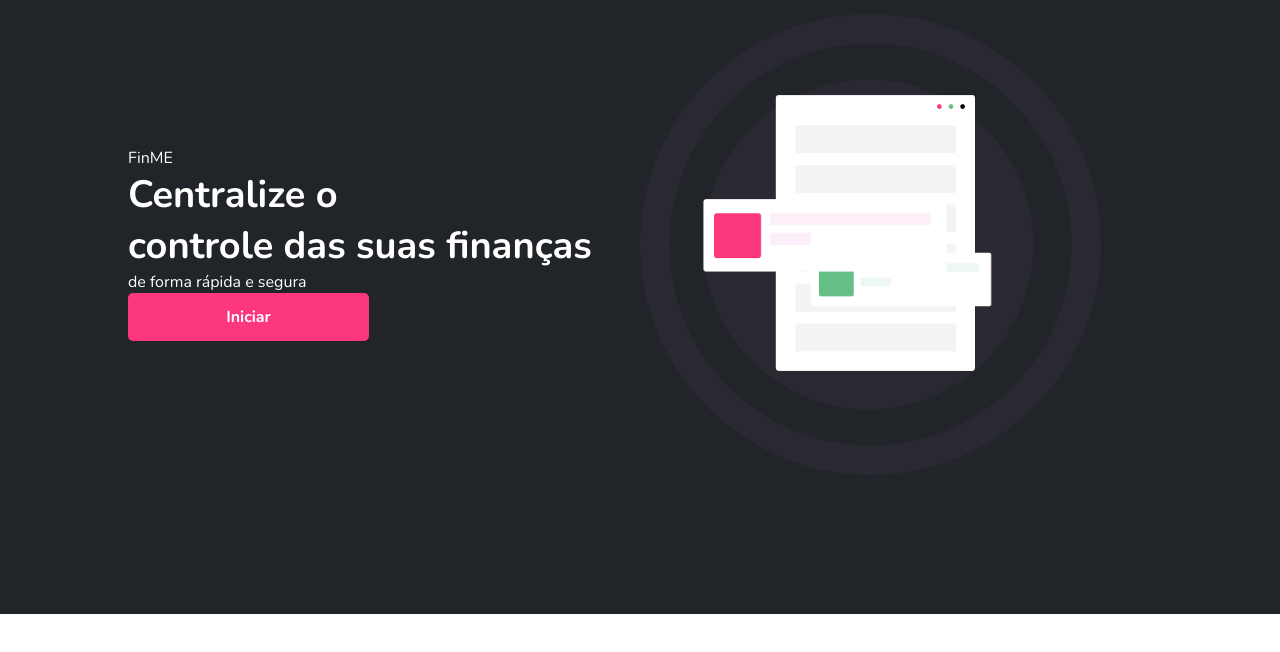
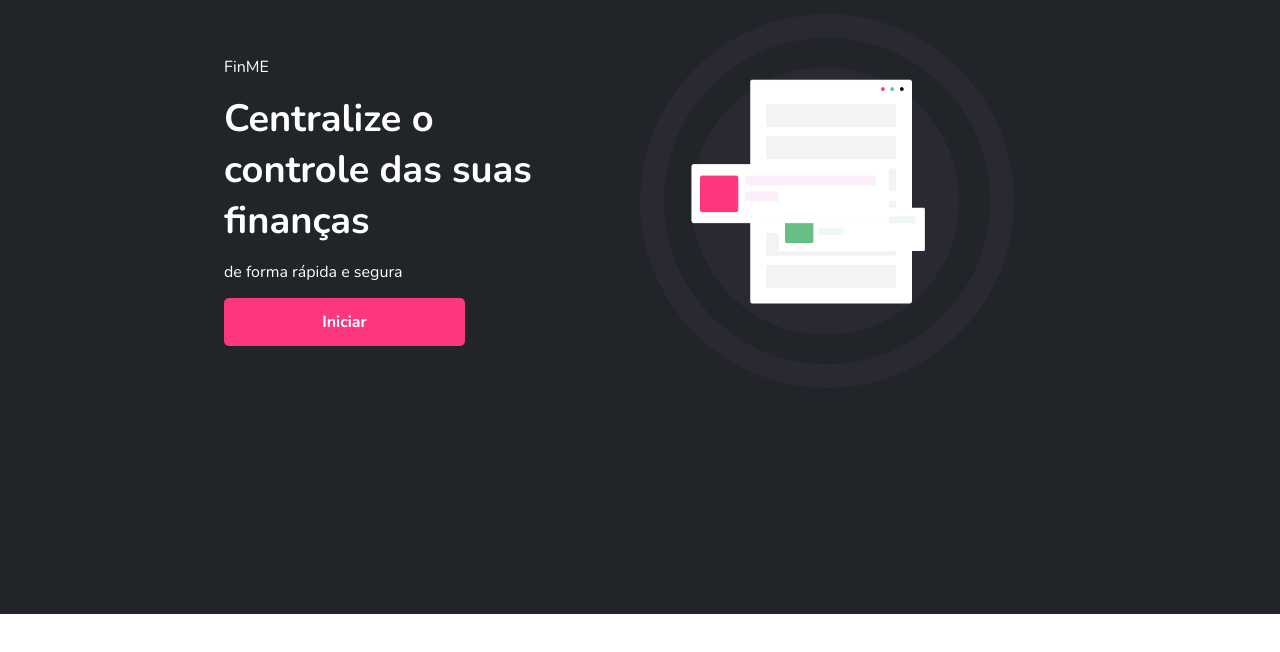
Before and after one commit to gduartemenezes/finme, a React (Create React App) app: page / in a window 1280 px wide. Shown: the part 186-838 px from the top of the page. After the commit the page ends 800 px from the top, so only its background shows below. Built offline with nearby package versions, Linux system fonts and the light colour scheme.

Commit message:
feat: add conditional styling

```diff
--- a/src/components/LandingPage/styles.ts
+++ b/src/components/LandingPage/styles.ts
@@ -7,19 +7,21 @@ export const Container = styled.div`
     color: #FFFFFF;
 `
 export const Content = styled.div`
-    width: 80%;
+    width: 65%;
     display: flex;
     flex-direction: row;
     align-items: center;
     justify-content: space-between;
     margin: auto;
-    padding: 200px 0;
+    padding-top: 200px;
     @media(max-width: 768px) {
         width: 90%;
         display: flex;
         flex-direction: column;
         align-items: center;
         justify-content: center;
+        padding-top: 100px;
+
     }
 `
 
@@ -28,7 +30,12 @@ export const ContentChild = styled.div`
     display: flex;
     flex-direction: column;
     justify-content: ${props => props ? '': ''}  flex-start;
+    @media(max-width: 768px) {
+        width: 90%;
+        margin-bottom: 15px;
+    }
+
 `
 export const TextDiv = styled.div`
-
+    margin-bottom: 15px;
 `
```
